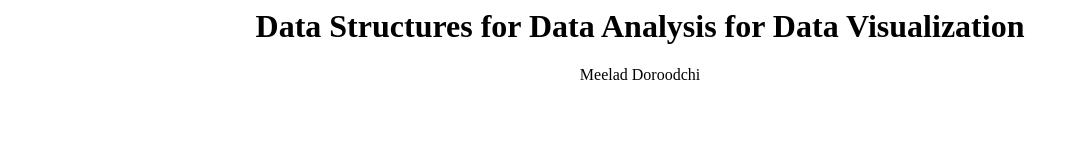
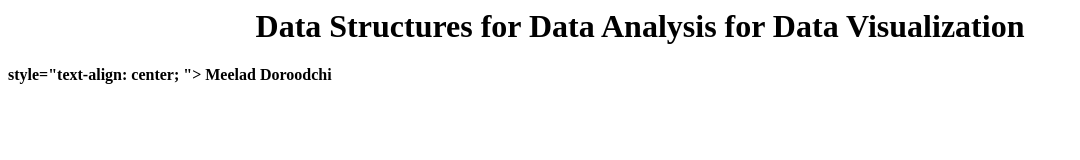
Before and after one commit to Meelad1/Final_project, a plain HTML site: page index.html in a window 1280 px wide. Shown: the whole page, without its empty margins (0-1080 px from the left). Drawn offline with Linux system fonts and the light colour scheme.

Commit message:
Update index.html

```diff
--- a/index.html
+++ b/index.html
@@ -2,6 +2,8 @@
 
   <h1 style="text-align: center; "> Data Structures for Data Analysis for Data Visualization </h1>
 
-  <p style="text-align: center; "> Meelad Doroodchi </p>
+  <h4> style="text-align: center; "> Meelad Doroodchi </h4>
+
+  <p> </p>
 
 </div>
```
